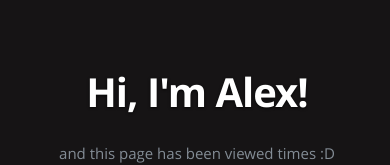
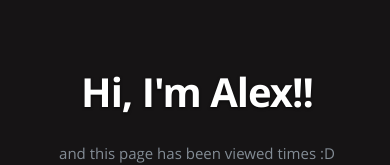
Before and after one commit to amart450/Azure-Resume, a plain HTML site: page frontend/index.html in a window 390 px wide. Shown: the part 264-429 px from the top of the page. Drawn offline with nearby package versions, Linux system fonts and the light colour scheme; no server answers.

Commit message:
Update responsive headline again

```diff
--- a/frontend/index.html
+++ b/frontend/index.html
@@ -54,7 +54,7 @@
 
       <div class="row banner">
          <div class="banner-text">
-            <h1 class="responsive-headline">Hi, I'm Alex!</h1>
+            <h1 class="responsive-headline">Hi, I'm Alex!!</h1>
 
             <p>and this page has been viewed <a id="counter"></a> times :D </p>
             <ul class="social">
```
